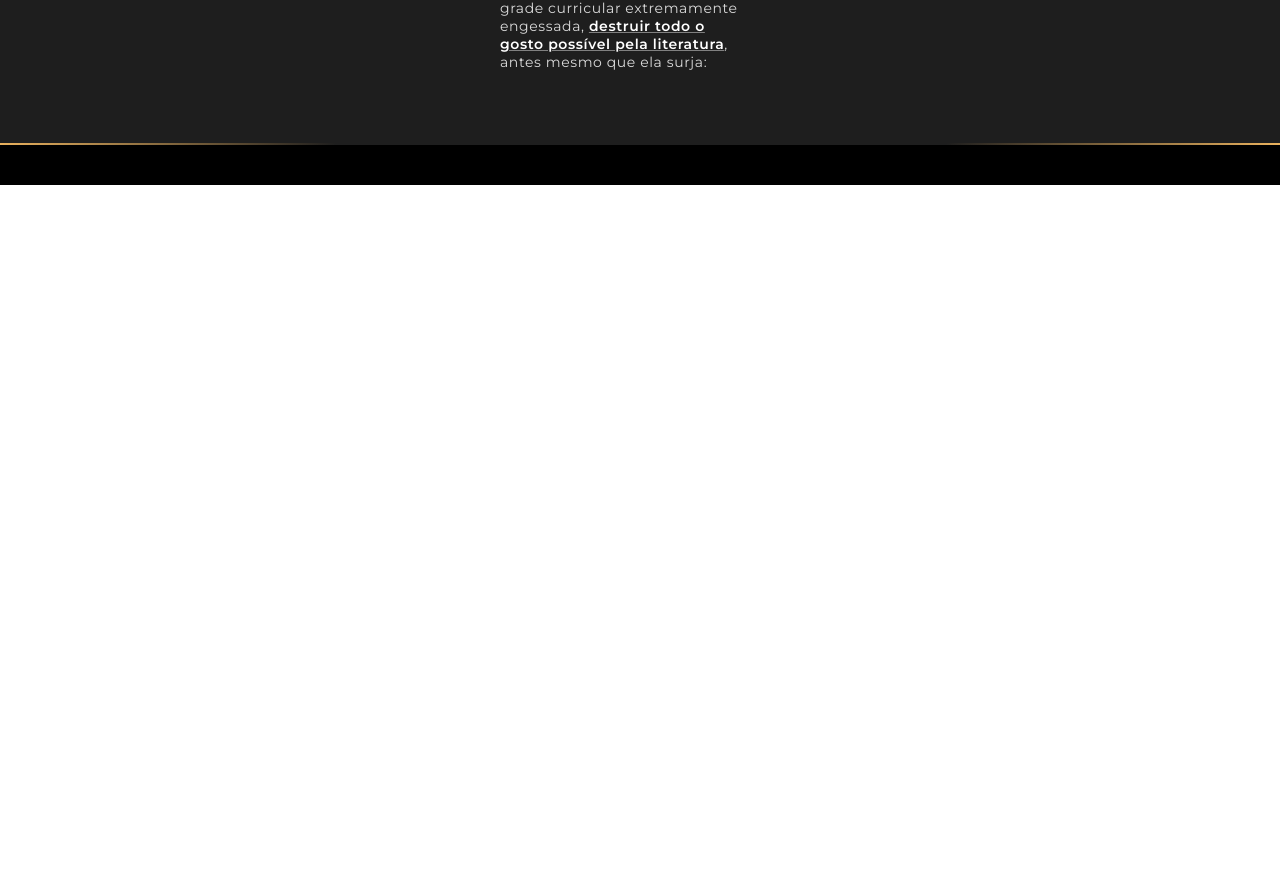
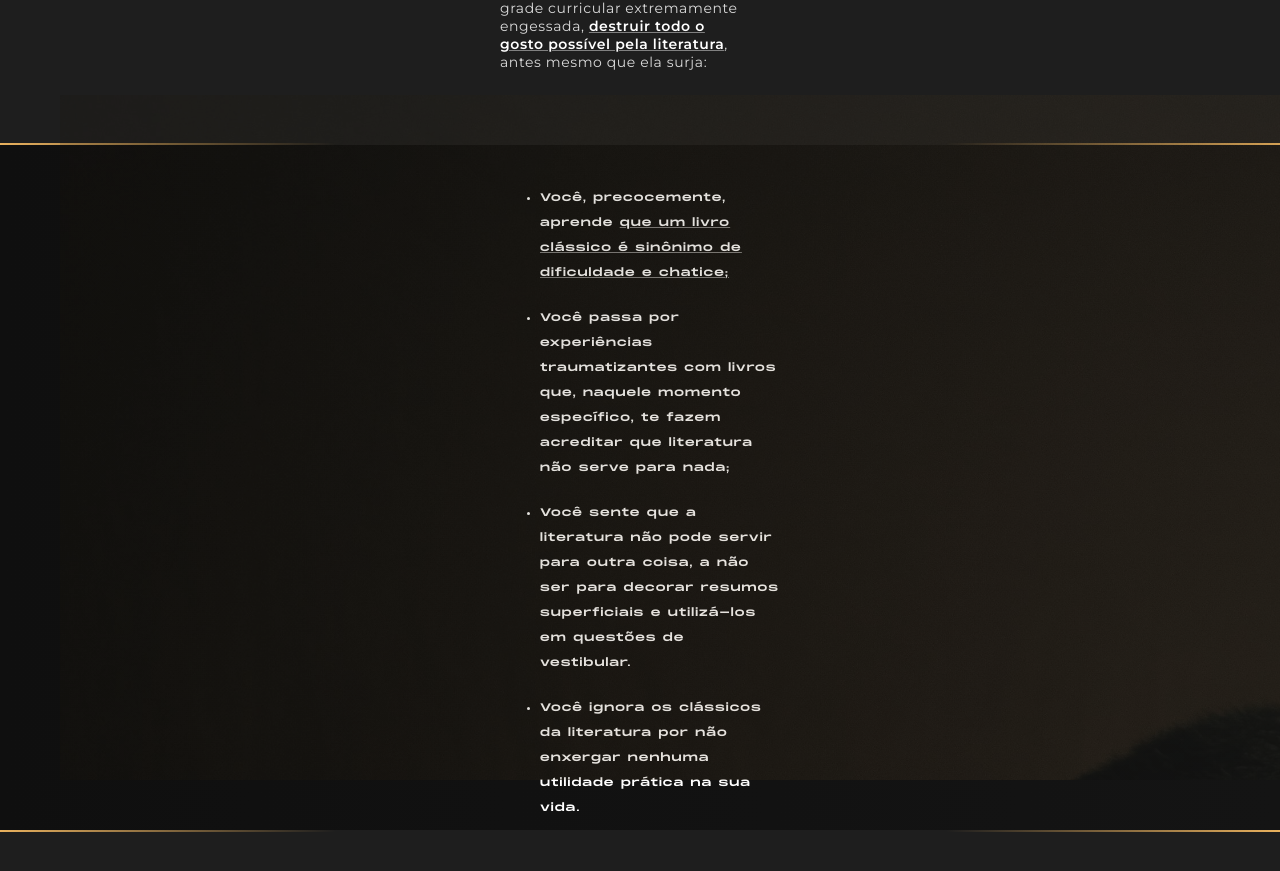
Before and after one commit to MatheusLasserre/matheus-araujo-website, a Next.js app: page /redescobrindo-os-classicos in a window 1280 px wide. Shown: the part 1654-2525 px from the top of the page. Before the commit the page ends 1839 px from the top, so only its background shows below. Built offline with nearby package versions, Linux system fonts and the light colour scheme.

Commit message:
Bloco 3 feito. Começando bloco 4

```diff
--- a/components/ROC/Bloco3.js
+++ b/components/ROC/Bloco3.js
@@ -4,7 +4,19 @@ import B3Style from '../../styles/Bloco3.module.css'
 function Bloco3() {
     return (
         <div>
-            <div className={B3Style.bloco3Wrap}></div>
+            <div className={B3Style.bloco3Background}>
+                <div className={B3Style.bloco3Background2}>
+                    <div className={B3Style.bloco3Wrap}>
+                        <ul className={B3Style.listText}>
+                            <li>Você, precocemente, aprende <span className={B3Style.underline}>que um livro clássico é sinônimo de dificuldade e chatice;</span></li>
+                            <li>Você passa por experiências traumatizantes com livros que, naquele momento específico, te fazem acreditar que literatura não serve para nada;</li>
+                            <li>Você sente que a literatura não pode servir para outra coisa, a não ser para decorar resumos superficiais e utilizá-los em questões de vestibular.</li>
+                            <li>Você ignora os clássicos da literatura por não enxergar nenhuma utilidade prática na sua vida.</li>
+                        </ul>
+                    </div>
+                </div>
+            </div>
+            <div className={B3Style.divider}></div>
         </div>
     )
 }
--- /dev/null
+++ b/components/ROC/Bloco4.js
@@ -0,0 +1,12 @@
+import React from 'react'
+import B4Style from '../../styles/Bloco4.module.css'
+
+function Bloco4() {
+    return (
+        <div>
+            <div className={B4Style.bloco4background}></div>
+        </div>
+    )
+}
+
+export default Bloco4
--- a/pages/redescobrindo-os-classicos.js
+++ b/pages/redescobrindo-os-classicos.js
@@ -3,6 +3,8 @@ import style from '../styles/redescobrindo-os-classicos.module.css'
 import Hero from '../components/ROC/Hero.js'
 import Bloco2 from '../components/ROC/Bloco2.js'
 import Bloco3 from '../components/ROC/Bloco3.js'
+import Bloco4 from '../components/ROC/Bloco4.js'
+
 
 
 export default function getStaticprops() {
@@ -19,6 +21,7 @@ export default function getStaticprops() {
           <Hero></Hero>
           <Bloco2></Bloco2>
           <Bloco3></Bloco3>
+          <Bloco4></Bloco4>
 
         </div>
       </>
--- a/styles/Bloco3.module.css
+++ b/styles/Bloco3.module.css
@@ -1,4 +1,53 @@
+.bloco3Background {
+    position: relative;
+}
+
+.bloco3Background:before {
+    content: "";
+    width: 100%;
+    height: 100%;
+    background-image: url('/images/ROC/sleeping.jpg');
+    background-size: 150%;
+    background-repeat: no-repeat;
+    left: 6rem;
+    top: -5rem;
+    opacity: 0.15;
+    position: absolute;
+}
+
+.bloco3Background2 {
+    background-image: linear-gradient(90deg, #0F0F0F 0%, rgba(0, 0, 0, 0) 300%);
+}
+
 .bloco3Wrap {
-    padding: 2rem;
-    background-color: black;
+    width: 28rem;
+    margin: auto;
 }
+
+.listText {
+
+    padding-top: 3rem;
+    letter-spacing: 0.12rem;
+}
+
+.listText > li {
+    padding: 1rem 0;
+    font-family: MonumentExtended;
+    font-weight: 400;
+    font-size: 1.1rem;
+    line-height: 2.5rem;
+}
+
+.underline {
+    text-decoration: underline;
+    text-decoration-color: gray;
+    font-family: MonumentExtended;
+
+}
+
+.divider {
+    height: 0.2rem;
+    width: 100%;
+    background-image: linear-gradient(270deg, #EAB25E 0%, rgba(234, 178, 94, 0) 26.08%, rgba(234, 178, 94, 0) 73.76%, #EAB25E 100.13%);
+
+}
--- /dev/null
+++ b/styles/Bloco4.module.css
@@ -0,0 +1,3 @@
+.bloco4background {
+    padding: 3rem;
+}
```
